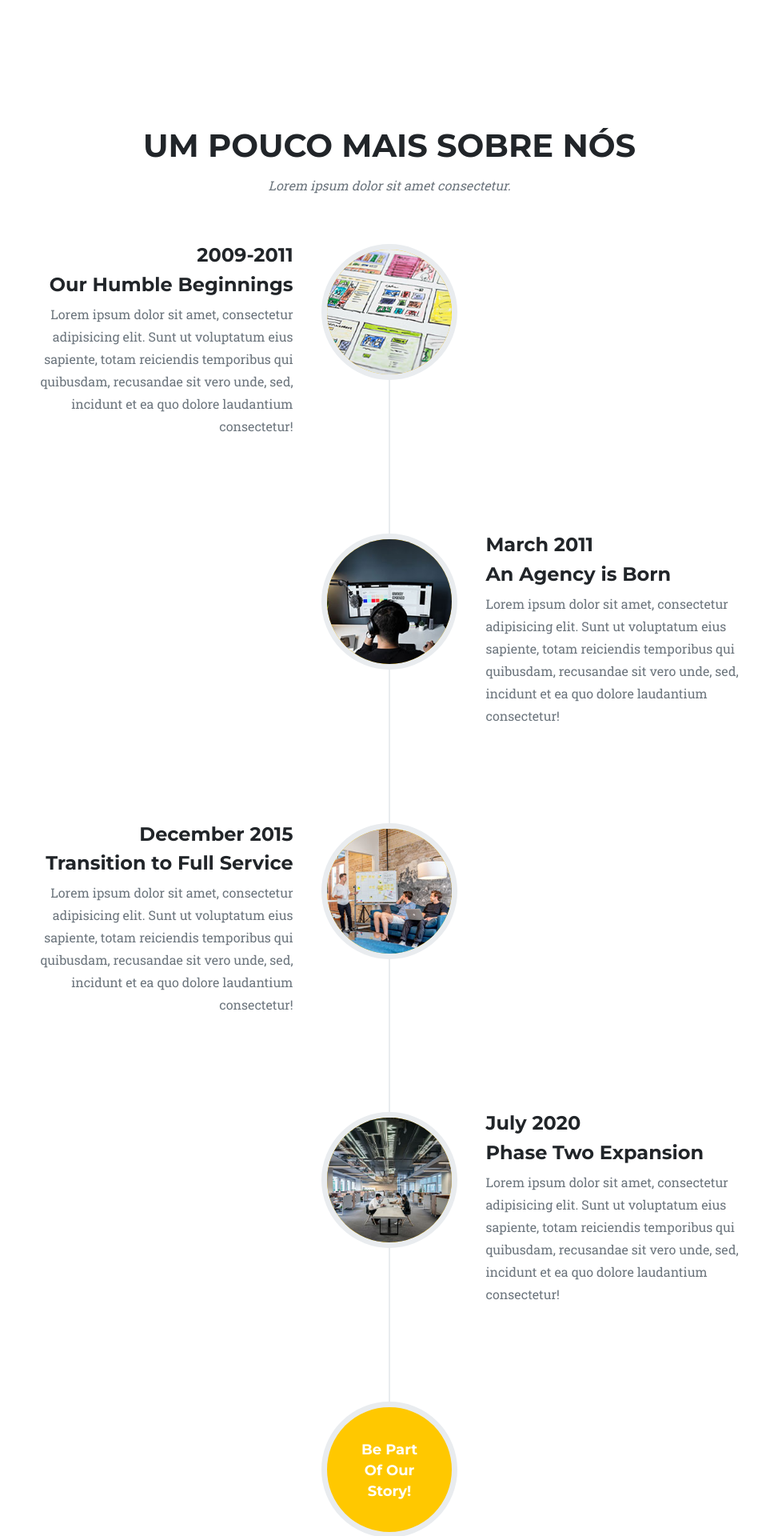
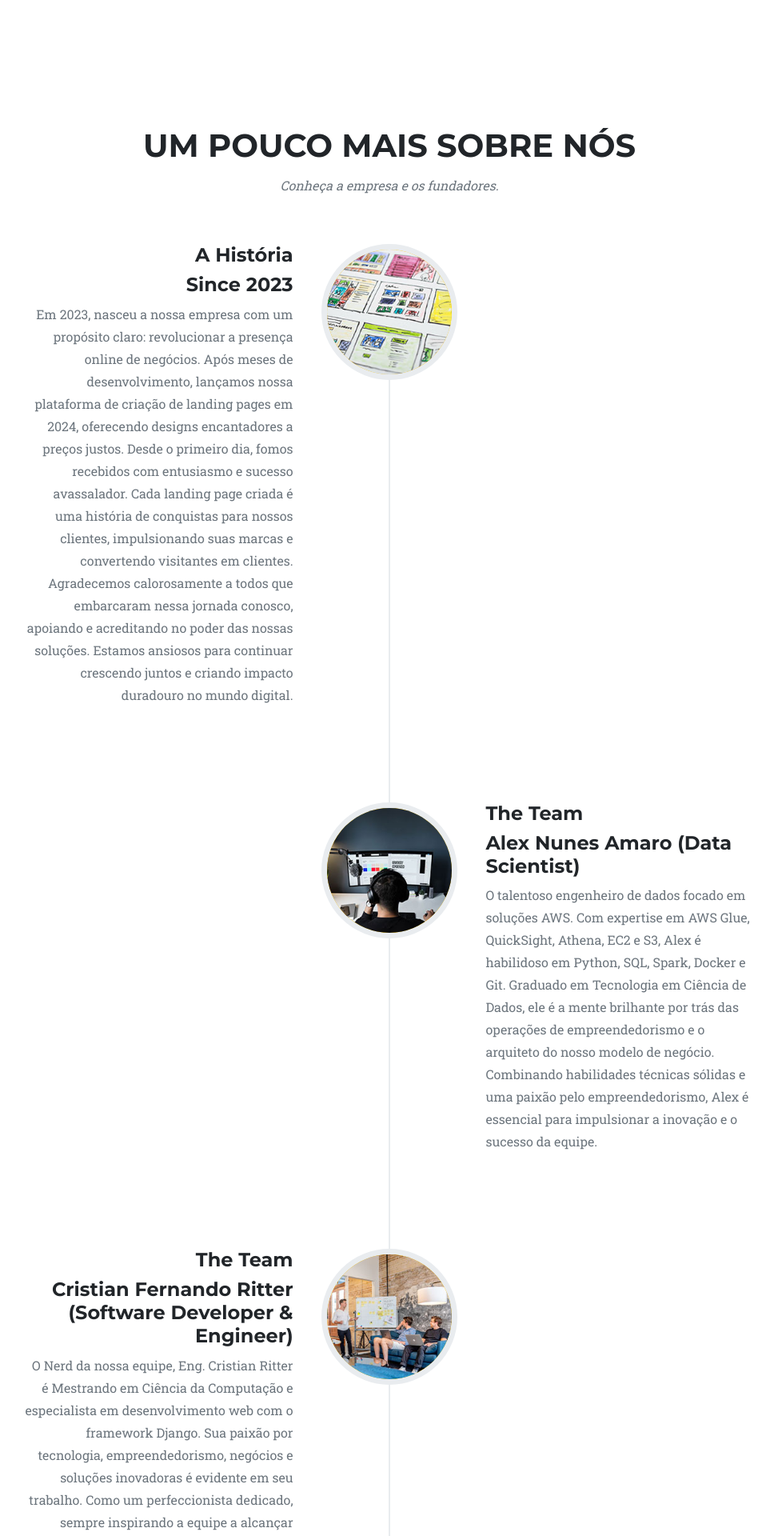
Before and after one commit to cristianritter/catalogodigital, a Django app: page / in a window 1280 px wide. Shown: the part 1520-3440 px from the top of the page at 80% size, without its empty margins (153-1121 px from the left). Run offline with Django 5.2, Linux system fonts and the light colour scheme; some libraries are stand-ins or nearby versions.

Commit message:
envio de teste para ec2

```diff
--- a/landing/templates/catalogodigital.html
+++ b/landing/templates/catalogodigital.html
@@ -42,7 +42,6 @@
                 <div class="collapse navbar-collapse" id="navbarResponsive">
                     <ul class="navbar-nav text-uppercase ms-auto py-4 py-lg-0">
                         <li class="nav-item"><a class="nav-link" href="#services">Conheça</a></li>
-                        <li class="nav-item"><a class="nav-link" href="#portfolio">Portfolio</a></li>
                         <li class="nav-item"><a class="nav-link" href="#about">Sobre</a></li>
                         <li class="nav-item"><a class="nav-link" href="#testimonials">Depoimentos</a></li>
                         <!--<li class="nav-item"><a class="nav-link" href="#team">Team</a></li>-->
@@ -94,163 +93,63 @@
                 </div>
             </div>
         </section>
-        <!-- Portfolio Grid
-        <section class="page-section bg-light" id="portfolio">
-            <div class="container">
-                <div class="text-center">
-                    <h2 class="section-heading text-uppercase">Portfolio</h2>
-                    <h3 class="section-subheading text-muted">Lorem ipsum dolor sit amet consectetur.</h3>
-                </div>
-                <div class="row">
-                    <div class="col-lg-4 col-sm-6 mb-4">
-                        <!-- Portfolio item 1
-                        <div class="portfolio-item">
-                            <a class="portfolio-link" data-bs-toggle="modal" href="#portfolioModal1">
-                                <div class="portfolio-hover">
-                                    <div class="portfolio-hover-content"><i class="fas fa-plus fa-3x"></i></div>
-                                </div>
-                                <img class="img-fluid" src="{% static 'catalogodigital/assets/img/portfolio/1.jpg' %}" alt="..." />
-                            </a>
-                            <div class="portfolio-caption">
-                                <div class="portfolio-caption-heading">Threads</div>
-                                <div class="portfolio-caption-subheading text-muted">Illustration</div>
-                            </div>
-                        </div>
-                    </div>
-                    <div class="col-lg-4 col-sm-6 mb-4">
-                        <!-- Portfolio item 2
-                        <div class="portfolio-item">
-                            <a class="portfolio-link" data-bs-toggle="modal" href="#portfolioModal2">
-                                <div class="portfolio-hover">
-                                    <div class="portfolio-hover-content"><i class="fas fa-plus fa-3x"></i></div>
-                                </div>
-                                <img class="img-fluid" src="{% static 'catalogodigital/assets/img/portfolio/2.jpg' %}" alt="..." />
-                            </a>
-                            <div class="portfolio-caption">
-                                <div class="portfolio-caption-heading">Explore</div>
-                                <div class="portfolio-caption-subheading text-muted">Graphic Design</div>
-                            </div>
-                        </div>
-                    </div>
-                    <div class="col-lg-4 col-sm-6 mb-4">
-                        <!-- Portfolio item 3
-                        <div class="portfolio-item">
-                            <a class="portfolio-link" data-bs-toggle="modal" href="#portfolioModal3">
-                                <div class="portfolio-hover">
-                                    <div class="portfolio-hover-content"><i class="fas fa-plus fa-3x"></i></div>
-                                </div>
-                                <img class="img-fluid" src="{% static 'catalogodigital/assets/img/portfolio/3.jpg' %}" alt="..." />
-                            </a>
-                            <div class="portfolio-caption">
-                                <div class="portfolio-caption-heading">Finish</div>
-                                <div class="portfolio-caption-subheading text-muted">Identity</div>
-                            </div>
-                        </div>
-                    </div>
-                    <div class="col-lg-4 col-sm-6 mb-4 mb-lg-0">
-                        <!-- Portfolio item 4
-                        <div class="portfolio-item">
-                            <a class="portfolio-link" data-bs-toggle="modal" href="#portfolioModal4">
-                                <div class="portfolio-hover">
-                                    <div class="portfolio-hover-content"><i class="fas fa-plus fa-3x"></i></div>
-                                </div>
-                                <img class="img-fluid" src="{% static 'catalogodigital/assets/img/portfolio/4.jpg' %}" alt="..." />
-                            </a>
-                            <div class="portfolio-caption">
-                                <div class="portfolio-caption-heading">Lines</div>
-                                <div class="portfolio-caption-subheading text-muted">Branding</div>
-                            </div>
-                        </div>
-                    </div>
-                    <div class="col-lg-4 col-sm-6 mb-4 mb-sm-0">
-                        <!-- Portfolio item 5
-                        <div class="portfolio-item">
-                            <a class="portfolio-link" data-bs-toggle="modal" href="#portfolioModal5">
-                                <div class="portfolio-hover">
-                                    <div class="portfolio-hover-content"><i class="fas fa-plus fa-3x"></i></div>
-                                </div>
-                                <img class="img-fluid" src="{% static 'catalogodigital/assets/img/portfolio/5.jpg' %}" alt="..." />
-                            </a>
-                            <div class="portfolio-caption">
-                                <div class="portfolio-caption-heading">Southwest</div>
-                                <div class="portfolio-caption-subheading text-muted">Website Design</div>
-                            </div>
-                        </div>
-                    </div>
-                    <div class="col-lg-4 col-sm-6">
-                        <!-- Portfolio item 6
-                        <div class="portfolio-item">
-                            <a class="portfolio-link" data-bs-toggle="modal" href="#portfolioModal6">
-                                <div class="portfolio-hover">
-                                    <div class="portfolio-hover-content"><i class="fas fa-plus fa-3x"></i></div>
-                                </div>
-                                <img class="img-fluid" src="{% static 'catalogodigital/assets/img/portfolio/6.jpg' %}" alt="..." />
-                            </a>
-                            <div class="portfolio-caption">
-                                <div class="portfolio-caption-heading">Window</div>
-                                <div class="portfolio-caption-subheading text-muted">Photography</div>
-                            </div>
-                        </div>
-                    </div>
-                </div>
-            </div>
-        </section>-->
+
         <!-- About-->
         <section class="page-section" id="about">
             <div class="container">
                 <div class="text-center">
                     <h2 class="section-heading text-uppercase">Um pouco mais sobre nós</h2>
-                    <h3 class="section-subheading text-muted">Lorem ipsum dolor sit amet consectetur.</h3>
+                    <h3 class="section-subheading text-muted">Conheça a empresa e os fundadores.</h3>
                 </div>
                 <ul class="timeline">
                     <li>
                         <div class="timeline-image"><img class="rounded-circle img-fluid" src="{% static 'catalogodigital/assets/img/about/1.jpg' %}" alt="..." /></div>
                         <div class="timeline-panel">
                             <div class="timeline-heading">
-                                <h4>2009-2011</h4>
-                                <h4 class="subheading">Our Humble Beginnings</h4>
+                                <h4>A História</h4>
+                                <h4 class="subheading">Since 2023</h4>
                             </div>
-                            <div class="timeline-body"><p class="text-muted">Lorem ipsum dolor sit amet, consectetur adipisicing elit. Sunt ut voluptatum eius sapiente, totam reiciendis temporibus qui quibusdam, recusandae sit vero unde, sed, incidunt et ea quo dolore laudantium consectetur!</p></div>
+                            <div class="timeline-body"><p class="text-muted">Em 2023, nasceu a nossa empresa com um propósito claro: revolucionar a presença online de negócios. Após meses de desenvolvimento, lançamos nossa plataforma de criação de landing pages em 2024, oferecendo designs encantadores a preços justos. Desde o primeiro dia, fomos recebidos com entusiasmo e sucesso avassalador. Cada landing page criada é uma história de conquistas para nossos clientes, impulsionando suas marcas e convertendo visitantes em clientes. Agradecemos calorosamente a todos que embarcaram nessa jornada conosco, apoiando e acreditando no poder das nossas soluções. Estamos ansiosos para continuar crescendo juntos e criando impacto duradouro no mundo digital.</p></div>
                         </div>
                     </li>
                     <li class="timeline-inverted">
                         <div class="timeline-image"><img class="rounded-circle img-fluid" src="{% static 'catalogodigital/assets/img/about/2.jpg' %}" alt="..." /></div>
                         <div class="timeline-panel">
                             <div class="timeline-heading">
-                                <h4>March 2011</h4>
-                                <h4 class="subheading">An Agency is Born</h4>
+                                <h4>The Team</h4>
+                                <h4 class="subheading">Alex Nunes Amaro (Data Scientist)</h4>
                             </div>
-                            <div class="timeline-body"><p class="text-muted">Lorem ipsum dolor sit amet, consectetur adipisicing elit. Sunt ut voluptatum eius sapiente, totam reiciendis temporibus qui quibusdam, recusandae sit vero unde, sed, incidunt et ea quo dolore laudantium consectetur!</p></div>
+                            <div class="timeline-body"><p class="text-muted">O talentoso engenheiro de dados focado em soluções AWS. Com expertise em AWS Glue, QuickSight, Athena, EC2 e S3, Alex é habilidoso em Python, SQL, Spark, Docker e Git. Graduado em Tecnologia em Ciência de Dados, ele é a mente brilhante por trás das operações de empreendedorismo e o arquiteto do nosso modelo de negócio. Combinando habilidades técnicas sólidas e uma paixão pelo empreendedorismo, Alex é essencial para impulsionar a inovação e o sucesso da equipe.</p></div>
                         </div>
                     </li>
                     <li>
                         <div class="timeline-image"><img class="rounded-circle img-fluid" src="{% static 'catalogodigital/assets/img/about/3.jpg' %}" alt="..." /></div>
                         <div class="timeline-panel">
                             <div class="timeline-heading">
-                                <h4>December 2015</h4>
-                                <h4 class="subheading">Transition to Full Service</h4>
+                                <h4>The Team</h4>
+                                <h4 class="subheading">Cristian Fernando Ritter (Software Developer & Engineer)</h4>
                             </div>
-                            <div class="timeline-body"><p class="text-muted">Lorem ipsum dolor sit amet, consectetur adipisicing elit. Sunt ut voluptatum eius sapiente, totam reiciendis temporibus qui quibusdam, recusandae sit vero unde, sed, incidunt et ea quo dolore laudantium consectetur!</p></div>
+                            <div class="timeline-body"><p class="text-muted">O Nerd da nossa equipe, Eng. Cristian Ritter é Mestrando em Ciência da Computação e especialista em desenvolvimento web com o framework Django. Sua paixão por tecnologia, empreendedorismo, negócios e soluções inovadoras é evidente em seu trabalho. Como um perfeccionista dedicado, sempre inspirando a equipe a alcançar padrões elevados em soluções digitais que superam expectativas. Sua expertise e entusiasmo são um impulso constante para nossa jornada inovadora!</p></div>
                         </div>
                     </li>
                     <li class="timeline-inverted">
                         <div class="timeline-image"><img class="rounded-circle img-fluid" src="{% static 'catalogodigital/assets/img/about/4.jpg' %}" alt="..." /></div>
                         <div class="timeline-panel">
                             <div class="timeline-heading">
-                                <h4>July 2020</h4>
-                                <h4 class="subheading">Phase Two Expansion</h4>
+                                <h4>Above and Beyond </h4>
+                                <h4 class="subheading">Nossa missão</h4>
                             </div>
-                            <div class="timeline-body"><p class="text-muted">Lorem ipsum dolor sit amet, consectetur adipisicing elit. Sunt ut voluptatum eius sapiente, totam reiciendis temporibus qui quibusdam, recusandae sit vero unde, sed, incidunt et ea quo dolore laudantium consectetur!</p></div>
+                            <div class="timeline-body"><p class="text-muted">Nossa missão é capacitar negócios, independentemente do tamanho, com soluções digitais acessíveis e eficazes. Buscamos simplificar o acesso à inovação, proporcionando landing pages encantadoras a preços justos. Nosso compromisso é impulsionar o sucesso de nossos clientes, conectando-os de maneira significativa ao seu público e facilitando seu crescimento no mundo digital.</p></div>
                         </div>
                     </li>
                     <li class="timeline-inverted">
                         <div class="timeline-image">
                             <h4>
-                                Be Part
+                                Faça Parte
                                 <br />
-                                Of Our
+                                Da Nossa
                                 <br />
-                                Story!
+                                História!
                             </h4>
                         </div>
                     </li>
@@ -334,10 +233,10 @@
                         <!-- Testimonial 1 -->
                         <div class="carousel-item active">
                             <div class="testimonial-text">
-                                <p>"I had an amazing experience with this company. The team was professional and efficient. Highly recommended!"</p>
+                                <p>"A galera da empresa, tipo o Cristian, é sensacional! As landing pages que eles fizeram pra gente deram um up no nosso negócio. Preço camarada e a equipe tá sempre lá, de boa! Recomendo demais!!"</p>
                             </div>
                             <div class="testimonial-author">
-                                <h5>John Doe</h5>
+                                <h5>Rafael Santos</h5>
                                 <p>CEO, XYZ Company</p>
                             </div>
                         </div>
@@ -345,13 +244,47 @@
                         <!-- Testimonial 2 -->
                         <div class="carousel-item">
                             <div class="testimonial-text">
-                                <p>"The service provided exceeded my expectations. I would definitely choose them again for future projects."</p>
+                                <p>"Desde que o Alex botou a mão na massa com as landing pages, a coisa explodiu aqui! Facinho de usar, o visu ficou massa demais. Tamo felizão com os resultados!"</p>
+                            </div>
+                            <div class="testimonial-author">
+                                <h5>Mariana Silva</h5>
+                                <p>Founder, ABC Corporation</p>
+                            </div>
+                        </div>
+
+                         <!-- Testimonial 3 -->
+                         <div class="carousel-item">
+                            <div class="testimonial-text">
+                                <p>"A empresa não é só um fornecedor, é o Cristian e o Alex sendo parceirões! Sempre nos ajudando, soluções maneiras e uma vibe super positiva. Agradecemos muito, galera!"</p>
+                            </div>
+                            <div class="testimonial-author">
+                                <h5>Pedro Lima</h5>
+                                <p>Founder, ABC Corporation</p>
+                            </div>
+                        </div>
+
+                         <!-- Testimonial 4 -->
+                         <div class="carousel-item">
+                            <div class="testimonial-text">
+                                <p>"A forma que o Cristian cuidou das landing pages foi top! Rápido, fácil e o design ficou chique demais. É a nossa cara! Recomendadíssimo!"</p>
+                            </div>
+                            <div class="testimonial-author">
+                                <h5>Gabriel Costa</h5>
+                                <p>Founder, ABC Corporation</p>
+                            </div>
+                        </div>
+
+                         <!-- Testimonial 5 -->
+                         <div class="carousel-item">
+                            <div class="testimonial-text">
+                                <p>"O Alex foi o cara que colocou a nossa marca no mapa digital! As soluções que eles trouxeram não só modernizaram nossa presença online, como também alavancaram as vendas. Escolha mais que acertada pro nosso negócio!""</p>
                             </div>
                             <div class="testimonial-author">
                                 <h5>Jane Smith</h5>
                                 <p>Founder, ABC Corporation</p>
                             </div>
                         </div>
+
 
                         <!-- Add more testimonials as needed -->
 
@@ -377,8 +310,8 @@
         <section class="page-section" id="new-contact">
             <div class="container">
                 <div class="text-center">
-                    <h2 class="section-heading text-uppercase">Entre em Contato</h2>
-                    <h3 class="section-subheading text-muted">Estamos disponíveis de seg à sex das 07 às 17.</h3>
+                    <h2 class="section-heading text-uppercase">Tenha sua landing page Hoje</h2>
+                    <h3 class="section-subheading text-muted">Estamos prontos pra lhe atender de seg à sex das 07 às 17.</h3>
                 </div>
 
                 <!-- Contact Information -->
```
